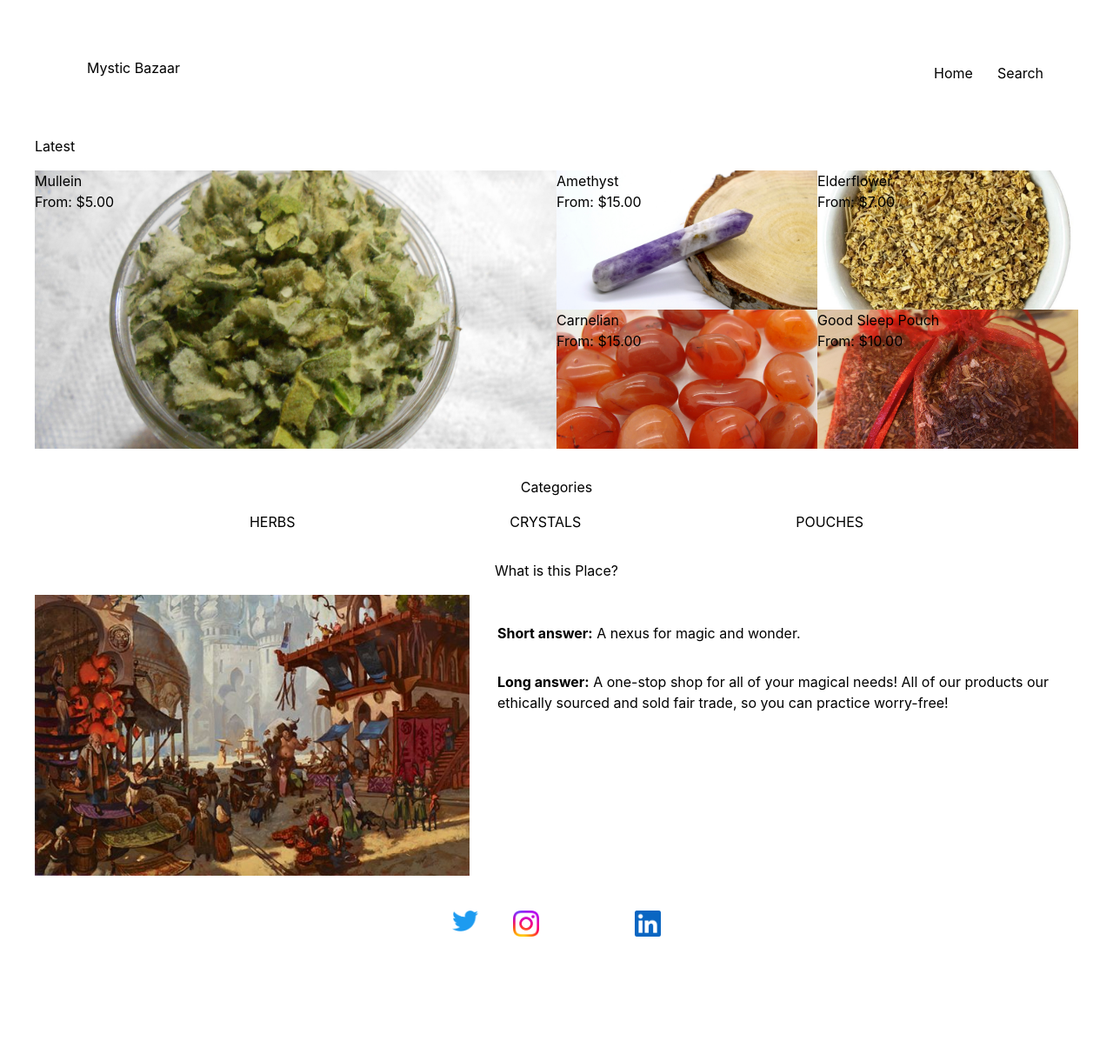
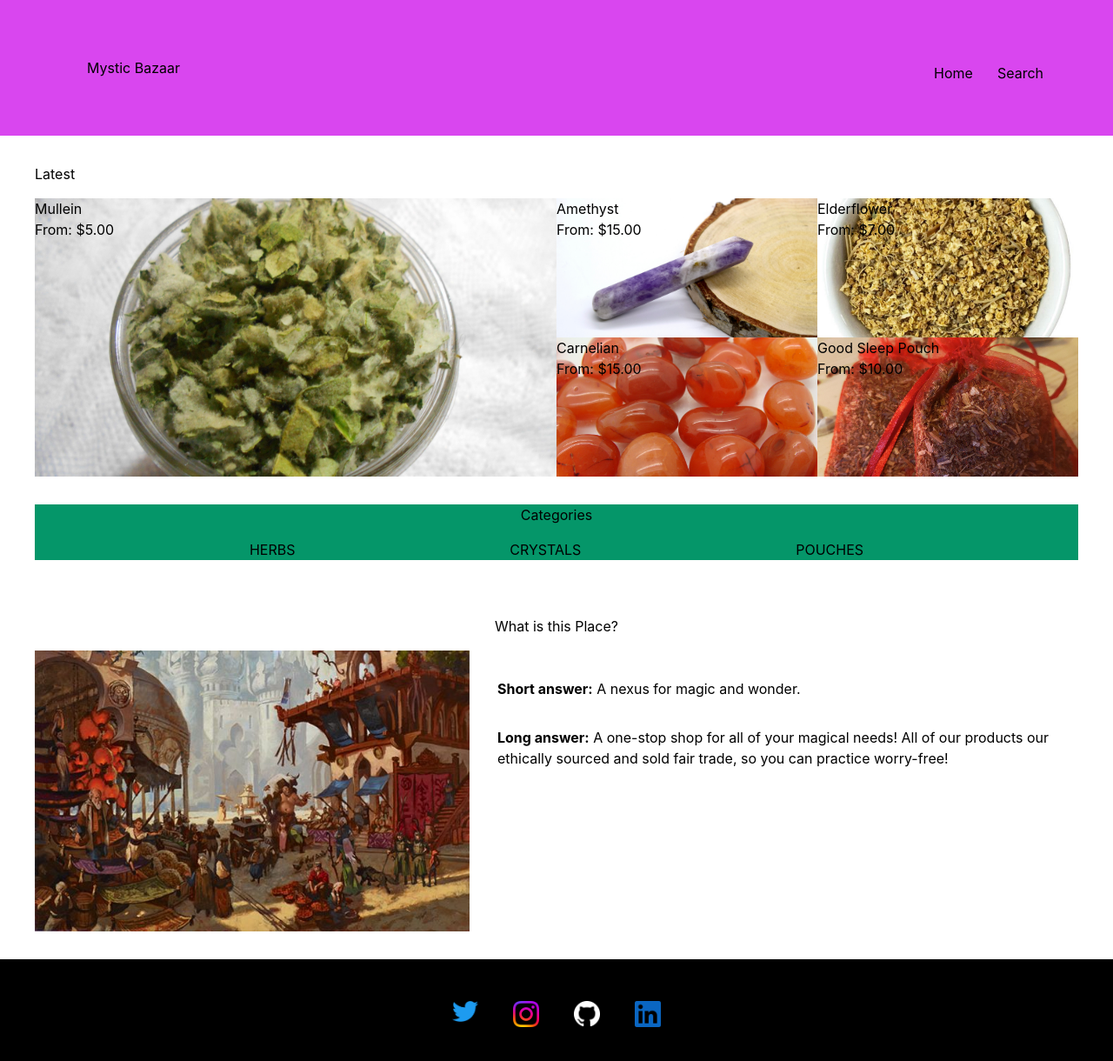
Before and after one commit to LeeGee64/mystic-bazaar-v2, a Next.js app: page / in a window 1280 px wide. Shown: the top 1220 px of the page at 87% size. Before the commit the page ends 1117 px from the top, so only its background shows below. Built offline with nearby package versions, Linux system fonts and the light colour scheme; a web font is replaced by a local one.

Commit message:
coloring in test

```diff
--- a/components/layouts/layout.js
+++ b/components/layouts/layout.js
@@ -20,7 +20,7 @@ export default function Layout({children}) {
         <meta name="og:title" content={siteTitle} />
       </Head>
 
-      <header class="my-10 flex flex-col justify-center space-y-3 sm:flex-row sm:justify-between sm:px-20">
+      <header class="py-10 flex flex-col justify-center space-y-3 bg-fuchsia-500 sm:flex-row sm:justify-between sm:px-20">
 
       <h1 class= "self-center text-center mx-5" id="top" >
         <Link href="/">
@@ -44,10 +44,10 @@ export default function Layout({children}) {
       </header>
 
 
-      <main class="mx-10">{children}</main>
+      <main class="px-10">{children}</main>
 
 
-      <footer class= "my-10">
+      <footer class= "py-[3rem] bg-black">
         <div class= "flex flex-row justify-center gap-10" id="footer">
           <a href="https://twitter.com/LeeGee64">
           <Image
--- a/pages/index.js
+++ b/pages/index.js
@@ -29,14 +29,14 @@ const { data, error } = useSWR(apiUrl, fetcher);
           <LateGallery lateArray={getLatest(prodArray,5)}/>
         </section>
 
-        <section class="my-[2rem]" id="category">
+        <section class="my-[2rem] bg-emerald-600" id="category">
           <Link href='/categories'><h2 class="mb-[1rem] w-full text-center">Categories</h2></Link>
           <ul class="flex flex-row justify-evenly">
             {catArray.map((p)=> (<li key={p}><Link href= {`/categories/${p}`}>{p.toUpperCase()}</Link></li>))}
           </ul>
         </section>
 
-        <section class="my-[2rem]" id="whatis">
+        <section class="py-[2rem]" id="whatis">
           <h2 class="mb-[1rem] w-full text-center">What is this Place?</h2>
           <div class="flex flex-row">
             <Image alt="the bazaar" src="/bazaar.jpeg" placeholder="/product-img-placeholder.svg" width={500} height={500} />
```
